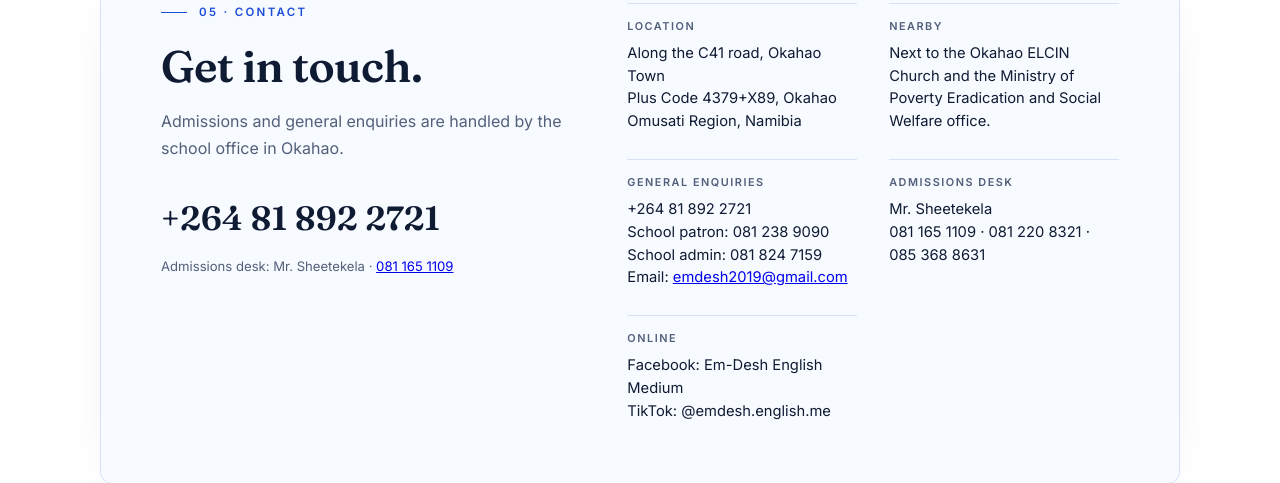
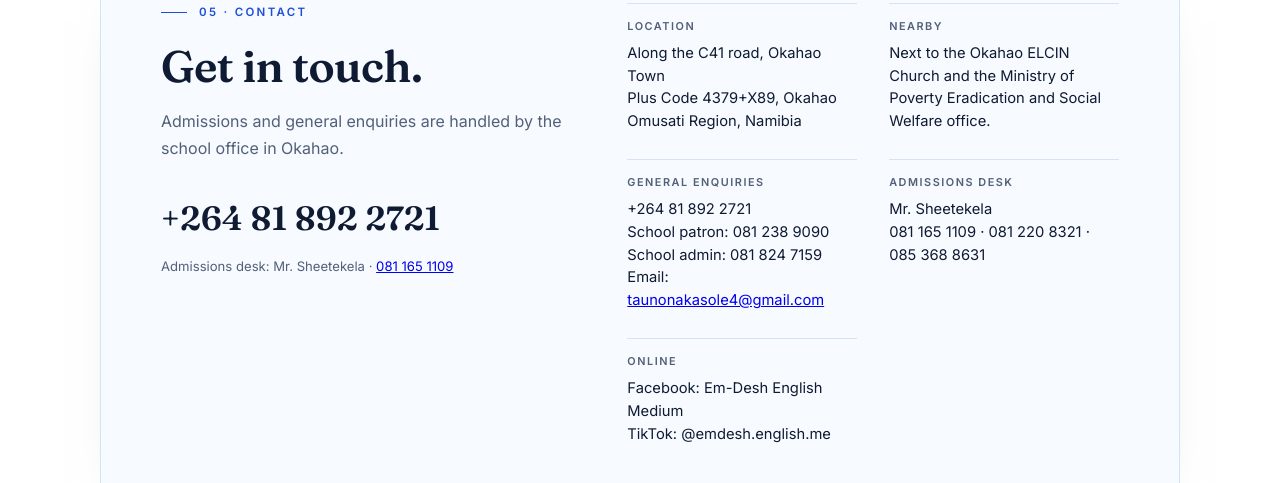
Before and after one commit to Tauno29/emdesh-english-medium-private-school-, a plain HTML site: page index.html in a window 1280 px wide. Shown: the part 4341-4824 px from the top of the page. Drawn offline with Linux system fonts and the light colour scheme; no server answers.

Commit message:
Use taunonakasole4@gmail.com as the school email

```diff
--- a/index.html
+++ b/index.html
@@ -324,7 +324,7 @@
             </div>
             <div>
               <dt>General enquiries</dt>
-              <dd>+264 81 892 2721<br>School patron: 081 238 9090<br>School admin: 081 824 7159<br>Email: <a href="mailto:emdesh2019@gmail.com">emdesh2019@gmail.com</a></dd>
+              <dd>+264 81 892 2721<br>School patron: 081 238 9090<br>School admin: 081 824 7159<br>Email: <a href="mailto:taunonakasole4@gmail.com">taunonakasole4@gmail.com</a></dd>
             </div>
             <div>
               <dt>Admissions desk</dt>
```
